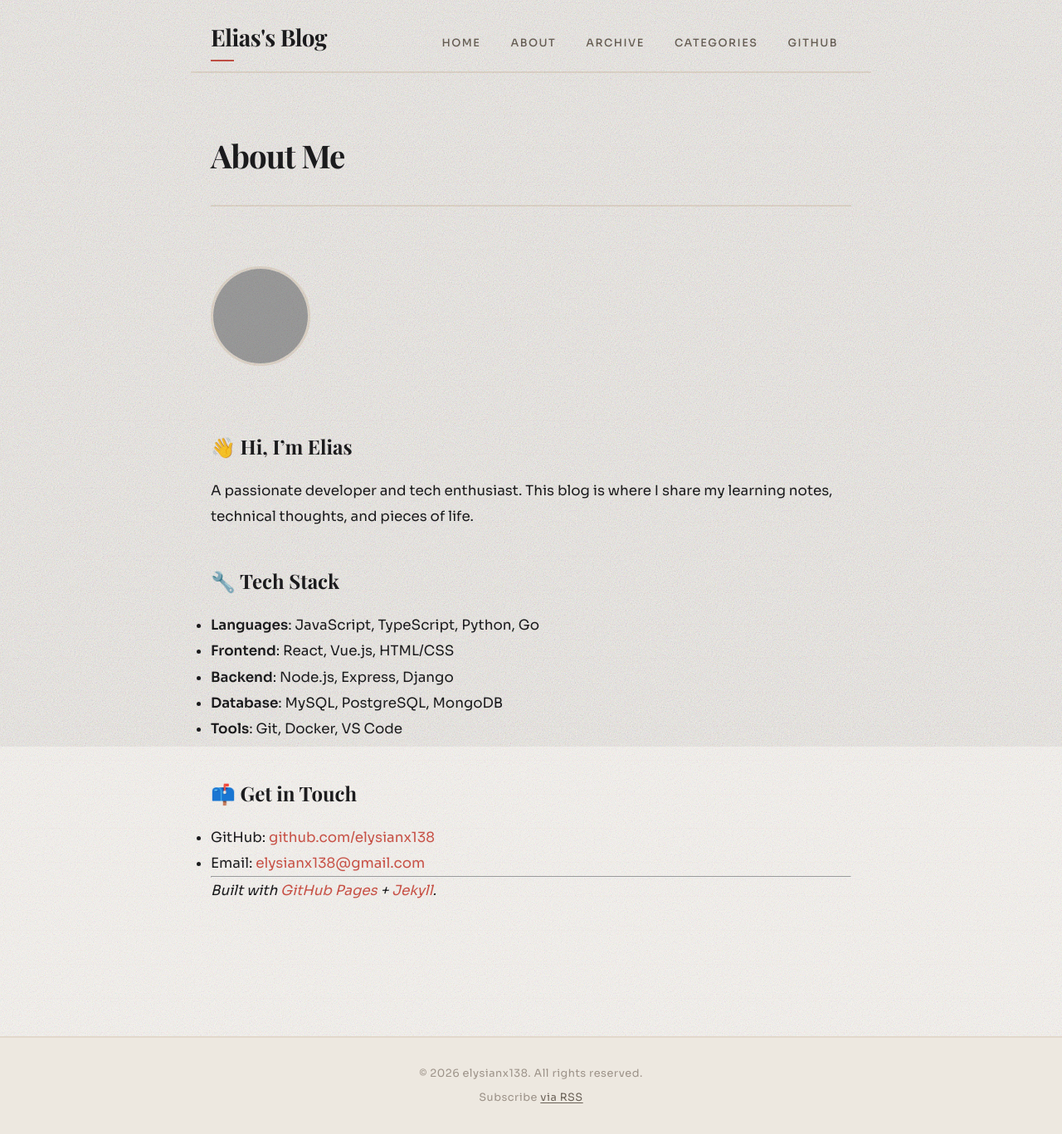
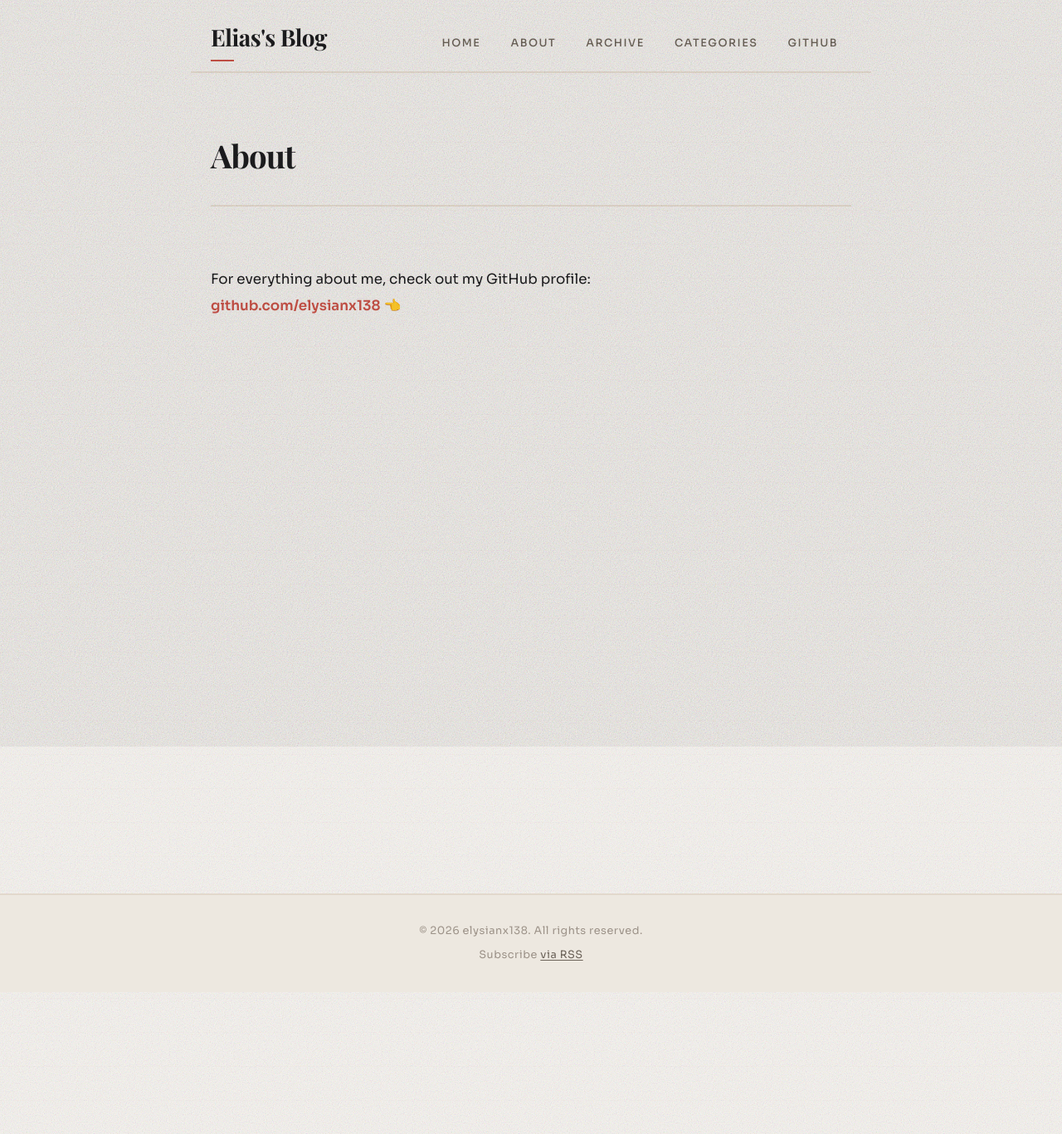
Before and after one commit to elysianx138/Elias.dev, a Jekyll site: the page built from about.md, in a window 1280 px wide. Shown: the whole page at 83% size. Built offline with Jekyll 4.4.1, drawn with Linux system fonts in a browser that asks for light colours; some web fonts are replaced; grey boxes are pictures that could not be loaded.

Commit message:
Simplify about page - link to GitHub profile

```diff
--- a/about.md
+++ b/about.md
@@ -1,28 +1,9 @@
 ---
 layout: page
-title: About Me
+title: About
 permalink: /about/
 ---
 
-<img src="/assets/images/avatar.jpg" alt="avatar" class="about-avatar" onerror="this.style.display='none'">
+For everything about me, check out my GitHub profile:
 
-## 👋 Hi, I'm Elias
-
-A passionate developer and tech enthusiast. This blog is where I share my learning notes, technical thoughts, and pieces of life.
-
-## 🔧 Tech Stack
-
-- **Languages**: JavaScript, TypeScript, Python, Go
-- **Frontend**: React, Vue.js, HTML/CSS
-- **Backend**: Node.js, Express, Django
-- **Database**: MySQL, PostgreSQL, MongoDB
-- **Tools**: Git, Docker, VS Code
-
-## 📫 Get in Touch
-
-- GitHub: [github.com/elysianx138](https://github.com/elysianx138)
-- Email: [elysianx138@gmail.com](mailto:elysianx138@gmail.com)
-
----
-
-*Built with [GitHub Pages](https://pages.github.com/) + [Jekyll](https://jekyllrb.com/).*
+**[github.com/elysianx138](https://github.com/elysianx138)** 👈
```
